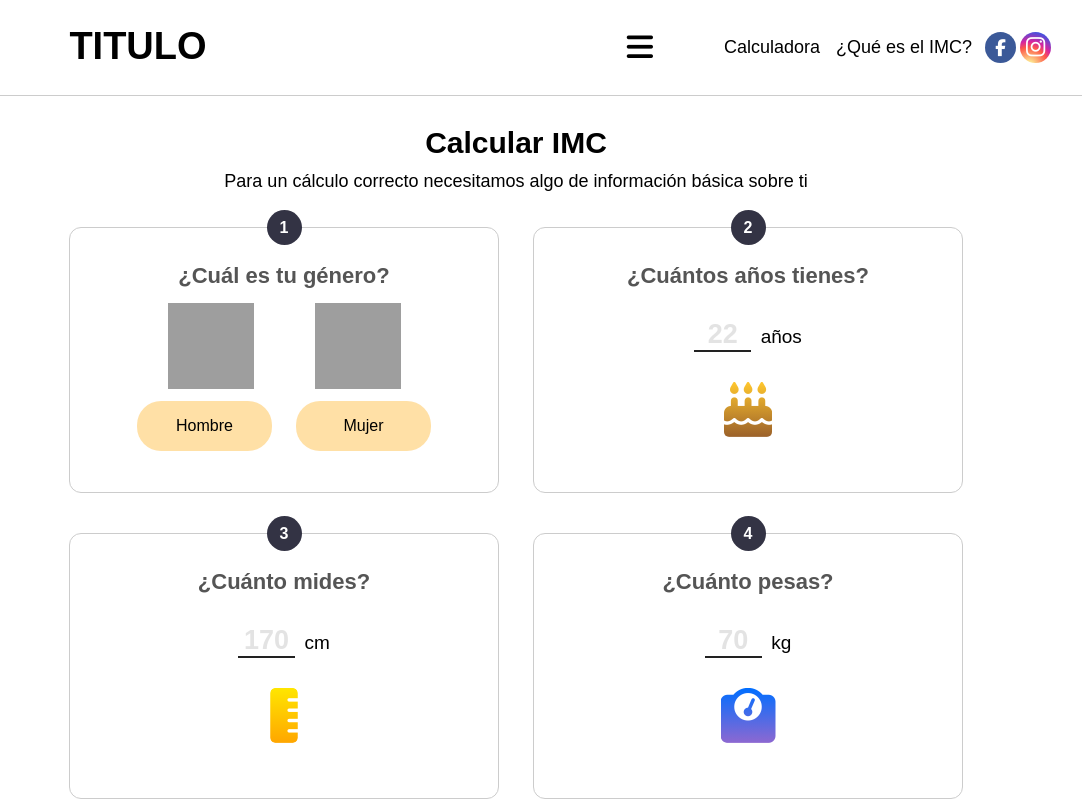
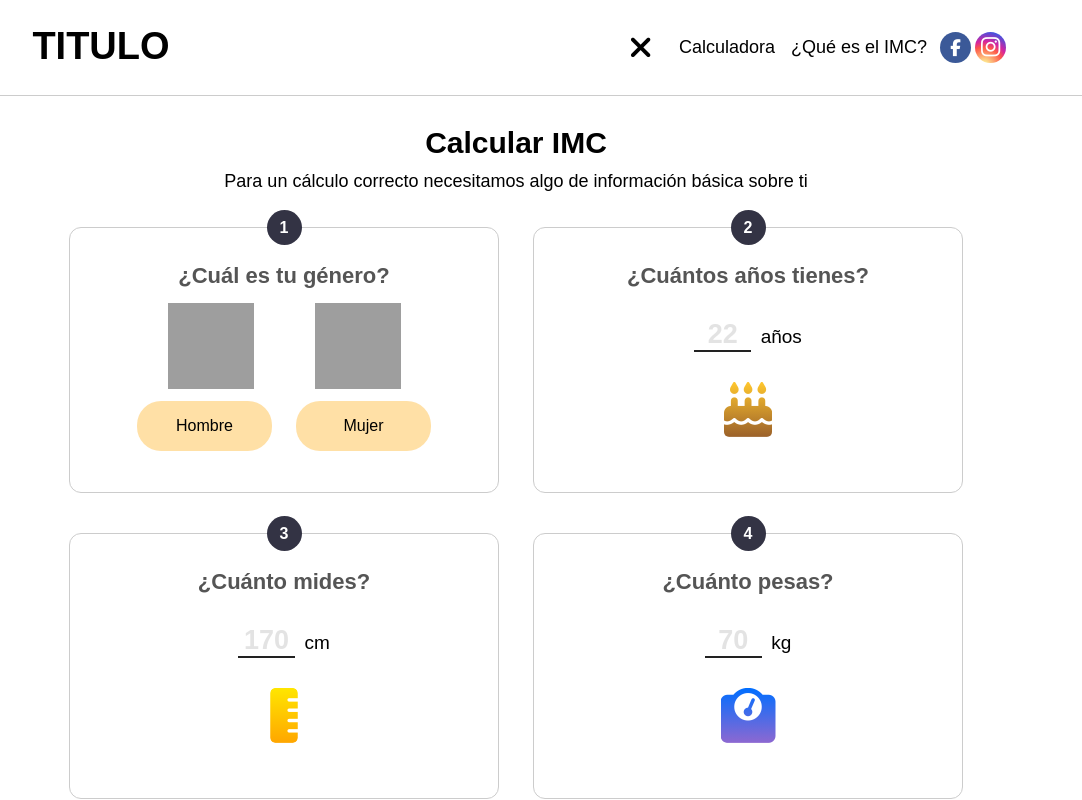
Before and after one commit to ricardogenaro99/imc-calculator, a plain HTML site: page index.html in a window 1280 px wide. Both pictures are taken after a click on the icon 1141 px from the left and 47 px from the top of the page. Shown: the top 800 px of the page, without its empty margins (124-1206 px from the left). Drawn offline with Linux system fonts and the light colour scheme; grey boxes are pictures that could not be loaded.

Commit message:
Optimizacion del desplazamiento de la barra de menu

```diff
--- a/css/style.css
+++ b/css/style.css
@@ -31,32 +31,29 @@ a {
 .header {
     border-bottom: 1px solid #ccc;
     margin-bottom: 30px;
-    overflow: hidden;
 }
 
 .nav-flex {
     display: flex;
-    justify-content: center;
+    justify-content: space-between;
     align-items: center;
-    padding: 0 60px;
+    width: calc(100% - 120px);
+    margin: auto;
+    overflow: hidden;
 }
 
 .nav-flex-item {
     display: flex;
-    justify-content: center;
-    align-items: center;
 }
 
 .nav-flex-item:nth-child(1) {
-    width: 30%;
-    min-width: 250px;
+    width: 250px;
+    justify-content: center;
 }
 
 .nav-flex-item:nth-child(2) {
-    width: 70%;
-    text-align: right;
+    overflow: hidden;
     justify-content: flex-end;
-    overflow: hidden;
 }
 
 .title-web {
@@ -64,9 +61,24 @@ a {
 }
 
 .btn-menu {
-    width: 27px;
-    text-align: right;
-    font-size: 30px;
+    width: 31px;
+    text-align: center;
+    font-size: 31px;
+}
+
+
+.nav-menu-container{
+    transform: translateX(390px);
+}
+
+.nav-menu-container-off{
+    transform: translateX(390px);
+    transition: all .4s ease;
+}
+
+.nav-menu-container-on{
+    transform: translateX(0);
+    transition: all .4s ease;
 }
 
 /*---------MENU DESPEGABLE LATERAL-----*/
@@ -74,25 +86,13 @@ a {
     display: flex;
     justify-content: flex-end;
     align-items: center;
-    margin-left: 25px;
-    transform: translateX(392px);
+    margin: 0 45px 0 10px;
+    min-width: 345px;
+    max-width: 440px;
+    width: 345px;
 }
 
-.menu-off{
-    min-width: 0;
-    max-width: 0;
-    width: 0%;
-    transform: translateX(392px);
-    transition: all .2s linear;
-}
 
-.menu-on{
-    min-width: 341px;
-    max-width: 440px;
-    width: 50%;
-    transform: translateX(0);
-    transition: all .2s linear;
-}
 
 .item-menu {
     font-size: 18px;
@@ -166,13 +166,13 @@ a {
 }
 .grid-container {
     display: grid;
-    grid-template-columns: repeat(2, minmax(400px, 430px));
+    grid-template-columns: repeat(2, minmax(min-content, 430px));
     grid-template-rows: repeat(2, 266px);
     justify-content: center;
     align-content: center;
     gap: 40px 34px;
 }
-
+/*MIN WIDTH DE LA PANTALLA PARA 2 COLUMNAS ES 950PX*/
 .grid-item {
     justify-self: center;
     text-align: center;
--- a/index.html
+++ b/index.html
@@ -38,9 +38,9 @@
         <header class="header">
             <nav class="nav-flex">
                 <h1 class="title-web nav-flex-item">TITULO</h1>
-                <div class="nav-flex-item">
+                <div class="nav-flex-item nav-menu-container"  id="menu">
                     <i class="fas fa-bars btn-menu button" id="btn-menu"></i>
-                    <ul class="menu menu-off" id="menu">
+                    <ul class="menu">
                         <li class="item-menu button item-menu-border">
                             Calculadora
                         </li>
--- a/js/index.js
+++ b/js/index.js
@@ -11,14 +11,25 @@ const showResultados = document.getElementsByClassName("show-resultado-imc-conta
 
 let menuAbierto = false;
 
-botonMenu.addEventListener('click', ()=>{
-    if(menuAbierto){
-        menu.classList.remove("menu-on")
-        menu.classList.add('menu-off')
+//EVENLISTENER EN LOS BOTONES MENU Y CALCULAR IMC
+botonMenu.addEventListener('click', () => {
+    if (menuAbierto) {
+        menu.classList.remove("nav-menu-container-on")
+        menu.classList.add('nav-menu-container-off')
+        setTimeout(() => {
+            botonMenu.classList.add("fa-bars")
+            botonMenu.classList.remove("fa-times")
+        }, 380);
         menuAbierto = false;
-    }else{
-        menu.classList.remove("menu-off")
-        menu.classList.add('menu-on')
+    } else {
+        menu.classList.remove("nav-menu-container-off")
+        menu.classList.add('nav-menu-container-on')
+
+
+        setTimeout(() => {
+            botonMenu.classList.remove("fa-bars")
+            botonMenu.classList.add("fa-times")
+        }, 380);
         menuAbierto = true;
     }
 });
@@ -30,7 +41,7 @@ botonImc.addEventListener('click', (e) => {
         if (!isNaN(imc)) {
             let pos = posDiv(imc);
             if (pos != -1) {
-                for(div of showResultados) {
+                for (div of showResultados) {
                     div.innerHTML = "";
                     div.classList.remove('show-resultado-imc-item');
                 }
@@ -40,7 +51,7 @@ botonImc.addEventListener('click', (e) => {
                 <div class="show-resultado-imc-item-indicator"></div>
                 `;
                 showResultados[pos].classList.add('show-resultado-imc-item');
-            }else{
+            } else {
                 alert("Verifique los datos ingresados");
             }
 
```
